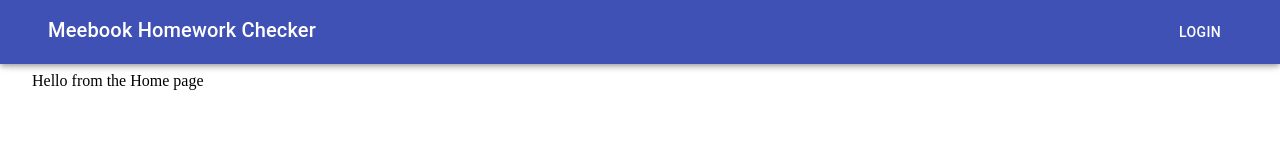
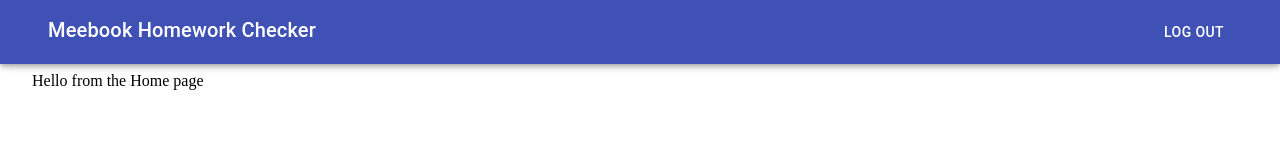
Before and after one commit to jbakchr/meebook-homework-checker, a React (Create React App) app in the folder frontend/: page / in a window 1280 px wide. Shown: the top 160 px of the page. Built offline with nearby package versions, Linux system fonts and the light colour scheme; sample sign-in values are in the browser's storage.

Commit message:
Added auth buttons change after login state

```diff
--- a/frontend/src/components/Navbar.js
+++ b/frontend/src/components/Navbar.js
@@ -1,4 +1,4 @@
-import React from "react";
+import React, { useContext } from "react";
 import { Link } from "react-router-dom";
 import {
   AppBar,
@@ -8,7 +8,11 @@ import {
   Button,
 } from "@material-ui/core";
 
+import AuthContext from "../context/auth/AuthContext";
+
 const Navbar = () => {
+  const { token } = useContext(AuthContext);
+
   return (
     <>
       <AppBar>
@@ -19,6 +23,9 @@ const Navbar = () => {
                 Meebook Homework Checker
               </Link>
             </Typography>
+            {token ? (
+              <Button color="inherit">Log out</Button>
+            ) : (
               <Button color="inherit">
                 <Link
                   style={{ textDecoration: "none", color: "white" }}
@@ -27,6 +34,7 @@ const Navbar = () => {
                   Login
                 </Link>
               </Button>
+            )}
           </Container>
         </Toolbar>
       </AppBar>
```
Lines whose indentation alone changed are shown as unchanged.
